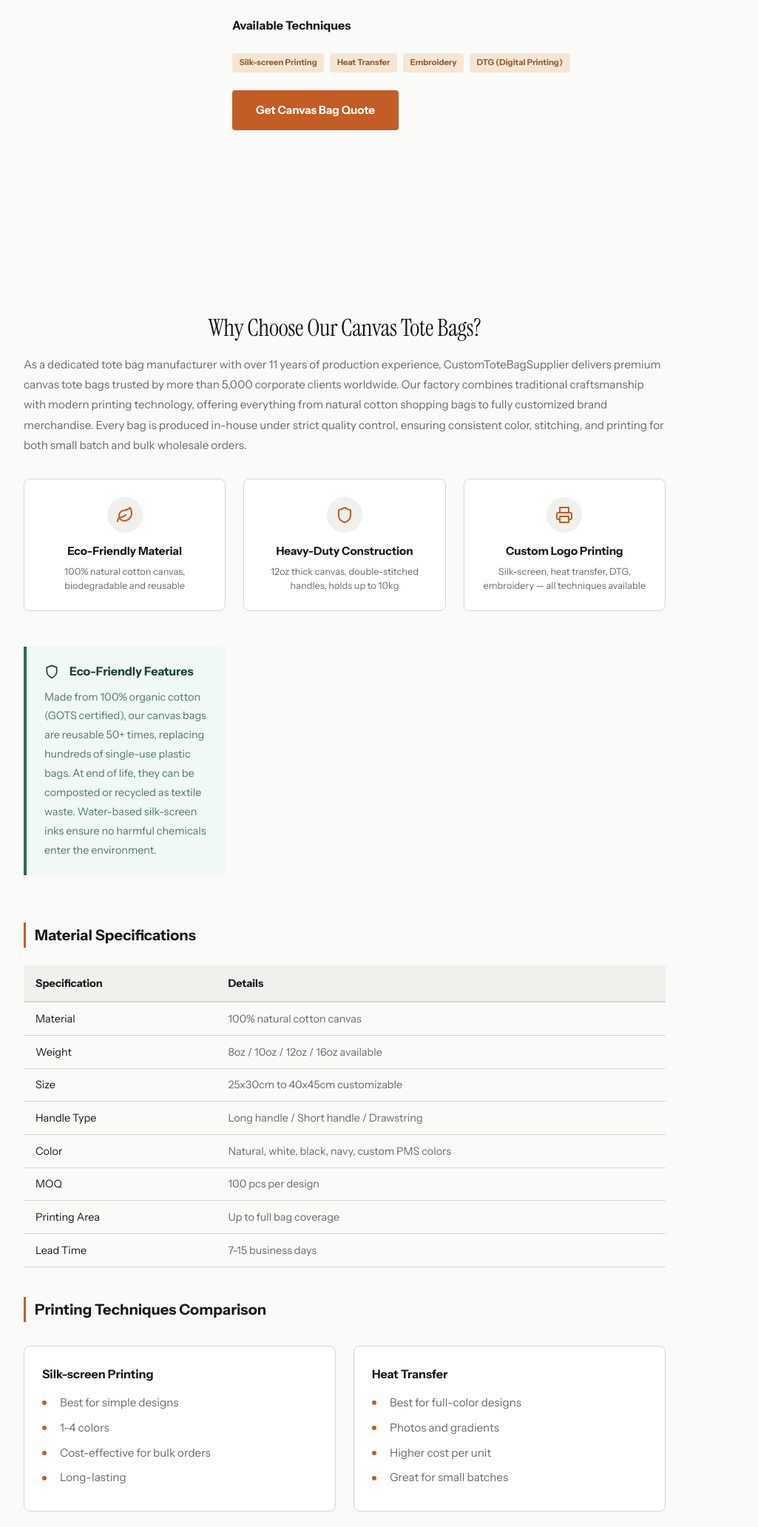
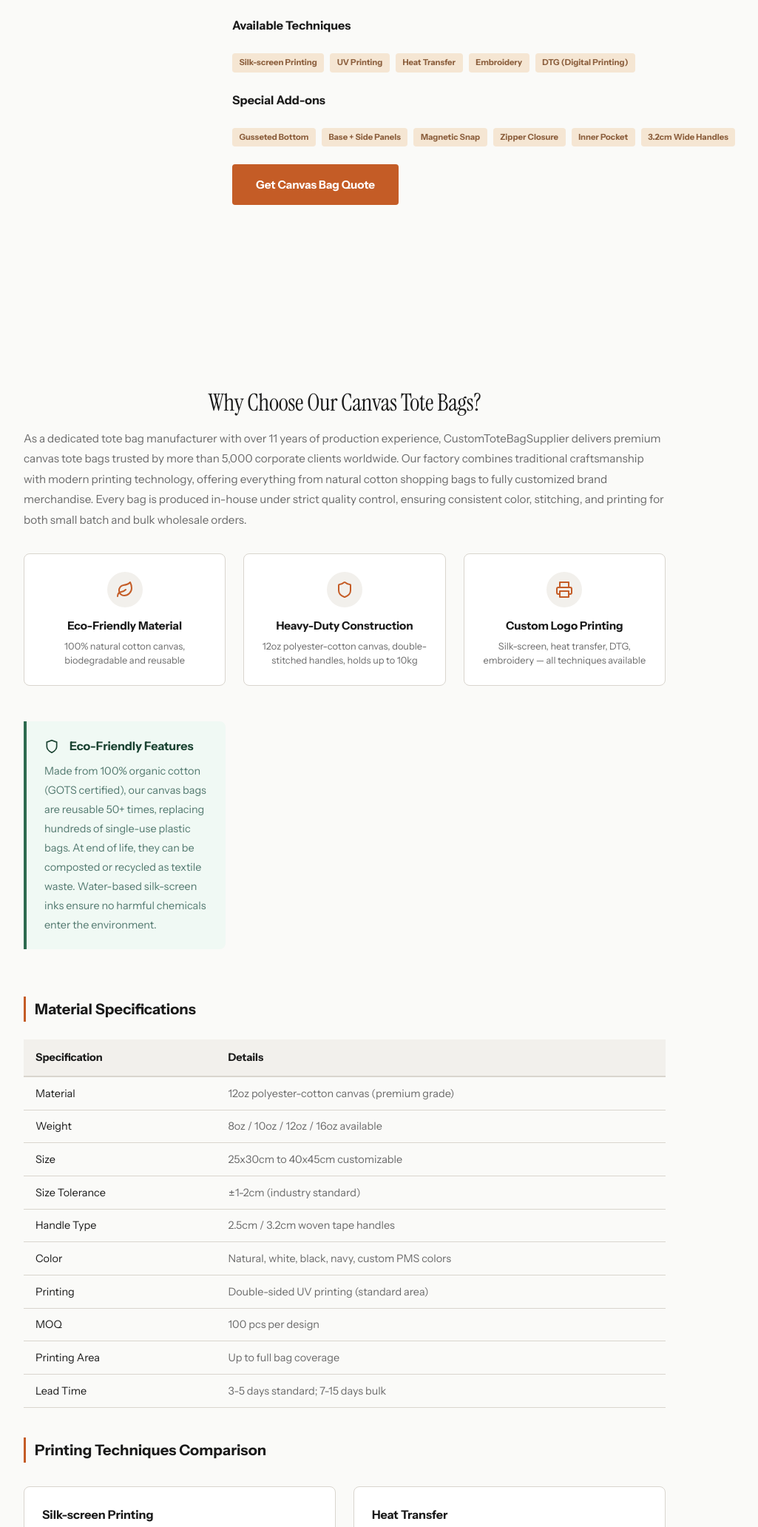
Before and after one commit to lvshaohua/bag-factory-jinyi, a plain HTML site: page canvas-bags.html in a window 1280 px wide. Shown: the part 957-3021 px from the top of the page at 74% size, without its empty margins (174-1199 px from the left). Drawn offline with Linux system fonts and the light colour scheme.

Commit message:
帆布袋详情页完善：UV印刷工艺、特殊工艺选项、规格表更新、FAQ补充

```diff
--- a/canvas-bags.html
+++ b/canvas-bags.html
@@ -7,7 +7,7 @@
   <title>Custom Canvas Tote Bags | Wholesale Bag Supplier &amp; Manufacturer</title>
   <meta name="description" content="Heavy-duty canvas tote bags with custom printed logos. 12oz cotton, double-stitched handles, silk-screen & heat transfer printing. 100 pcs MOQ, factory direct.">
   <link rel="canonical" href="https://customtotebagsupplier.com/canvas-bags.html">
-  <link rel="stylesheet" href="assets/style.css?v=19">
+  <link rel="stylesheet" href="assets/style.css?v=20">
   <link rel="icon" type="image/svg+xml" href="assets/favicon.svg">
 
   <!-- Open Graph -->
@@ -147,9 +147,19 @@
             <h3>Available Techniques</h3>
             <div class="tag-group">
               <span class="product-tag tag-canvas">Silk-screen Printing</span>
+              <span class="product-tag tag-canvas">UV Printing</span>
               <span class="product-tag tag-canvas">Heat Transfer</span>
               <span class="product-tag tag-canvas">Embroidery</span>
               <span class="product-tag tag-canvas">DTG (Digital Printing)</span>
+            </div>
+            <h3 style="margin-top:1.5rem;">Special Add-ons</h3>
+            <div class="tag-group">
+              <span class="product-tag tag-canvas">Gusseted Bottom</span>
+              <span class="product-tag tag-canvas">Base + Side Panels</span>
+              <span class="product-tag tag-canvas">Magnetic Snap</span>
+              <span class="product-tag tag-canvas">Zipper Closure</span>
+              <span class="product-tag tag-canvas">Inner Pocket</span>
+              <span class="product-tag tag-canvas">3.2cm Wide Handles</span>
             </div>
             <a href="contact.html?product=canvas" class="btn btn-primary">Get Canvas Bag Quote</a>
           </div>
@@ -175,7 +185,7 @@
               <svg width="24" height="24" viewBox="0 0 24 24" fill="none" stroke="currentColor" stroke-width="2" stroke-linecap="round" stroke-linejoin="round"><path d="M20 13c0 5-3.5 7.5-7.66 8.95a1 1 0 0 1-.67-.01C7.5 20.5 4 18 4 13V6a1 1 0 0 1 1-1c2 0 4.5-1.2 6.24-2.72a1.17 1.17 0 0 1 1.52 0C14.51 3.81 17 5 19 5a1 1 0 0 1 1 1z"/></svg>
             </div>
             <h4>Heavy-Duty Construction</h4>
-            <p>12oz thick canvas, double-stitched handles, holds up to 10kg</p>
+            <p>12oz polyester-cotton canvas, double-stitched handles, holds up to 10kg</p>
           </div>
           <div class="desc-feature-card">
             <div class="icon">
@@ -196,14 +206,16 @@
             <tr><th>Specification</th><th>Details</th></tr>
           </thead>
           <tbody>
-            <tr><td>Material</td><td>100% natural cotton canvas</td></tr>
+            <tr><td>Material</td><td>12oz polyester-cotton canvas (premium grade)</td></tr>
             <tr><td>Weight</td><td>8oz / 10oz / 12oz / 16oz available</td></tr>
             <tr><td>Size</td><td>25x30cm to 40x45cm customizable</td></tr>
-            <tr><td>Handle Type</td><td>Long handle / Short handle / Drawstring</td></tr>
+            <tr><td>Size Tolerance</td><td>±1-2cm (industry standard)</td></tr>
+            <tr><td>Handle Type</td><td>2.5cm / 3.2cm woven tape handles</td></tr>
             <tr><td>Color</td><td>Natural, white, black, navy, custom PMS colors</td></tr>
+            <tr><td>Printing</td><td>Double-sided UV printing (standard area)</td></tr>
             <tr><td>MOQ</td><td>100 pcs per design</td></tr>
             <tr><td>Printing Area</td><td>Up to full bag coverage</td></tr>
-            <tr><td>Lead Time</td><td>7-15 business days</td></tr>
+            <tr><td>Lead Time</td><td>3-5 days standard; 7-15 days bulk</td></tr>
           </tbody>
         </table>
 
@@ -262,11 +274,15 @@
           </details>
           <details class="desc-faq-item">
             <summary>How long does production take?</summary>
-            <p>Standard production is 7-15 business days. Rush orders available in 3-5 days with surcharge.</p>
+            <p>Standard production is 3-5 business days for regular orders. Bulk wholesale orders take 7-15 business days depending on quantity. Rush orders available with surcharge.</p>
           </details>
           <details class="desc-faq-item">
             <summary>What file format do you need for my logo?</summary>
             <p>Vector files (.AI, .EPS, .SVG) are preferred. High-resolution PNG/PDF also accepted.</p>
+          </details>
+          <details class="desc-faq-item">
+            <summary>What optional features can I add?</summary>
+            <p>We offer multiple add-on options: gusseted bottom for extra capacity, base + side panels for structure, magnetic snap or hidden button closure, large zipper for security, inner pocket for organization, and 3.2cm wide reinforced handles for heavier loads. Contact us for custom pricing.</p>
           </details>
           <details class="desc-faq-item">
             <summary>Do you offer worldwide shipping?</summary>
```
Also changed, not shown: about.html (+1 -1 lines), contact.html (+1 -1 lines), drawstring-bags.html (+1 -1 lines), felt-bags.html (+1 -1 lines), index.html (+1 -1 lines), nonwoven-bags.html (+1 -1 lines), process.html (+1 -1 lines), products.html (+1 -1 lines).
